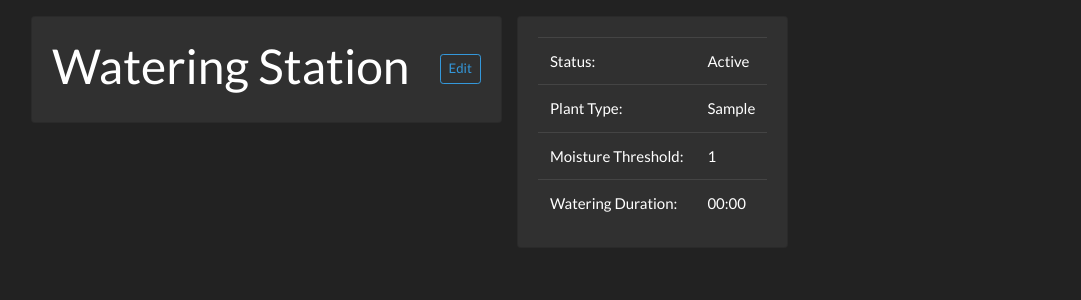
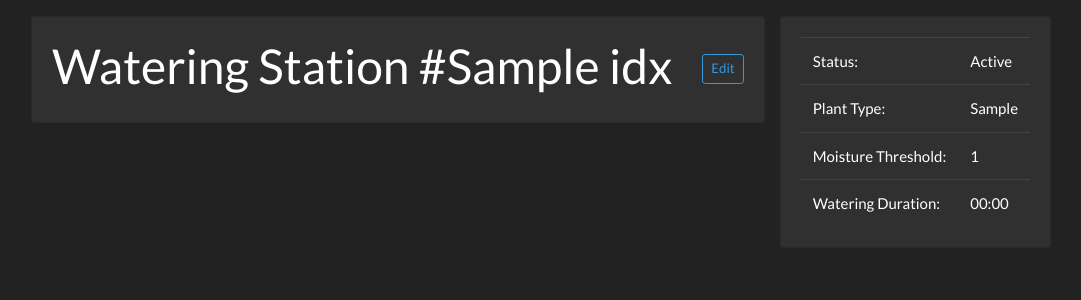
Before and after one commit to e-dang/Autogarden, a Django app: template garden/templates/watering_station_detail.html in a window 1280 px wide. Shown: the part 71-371 px from the top of the page, without its empty margins (54-1135 px from the left). Run offline with Django 3.2, Linux system fonts and the light colour scheme; tables that the repository leaves empty hold one stand-in row (values such as "Sample post"); the template is opened without the code that fills it: values that come from a table or form of the project are taken from there, most other values are stand-ins (such as "Sample title", 1, 10 or a date in 2020); some libraries are stand-ins or nearby versions.

Commit message:
Implement displaying WS idx in detail view

```diff
--- a/garden/templates/watering_station_detail.html
+++ b/garden/templates/watering_station_detail.html
@@ -10,7 +10,7 @@
         <div class="card card-body">
             <div class="row">
                 <div class="col-auto">
-                    <h1>Watering Station</h1>
+                    <h1>Watering Station #<span id="wsIdx">{{idx}}</span></h1>
                 </div>
                 <div class="col-auto align-self-center">
                     <a id="editButton" class="btn btn-sm btn-outline-info"
--- a/garden/views.py
+++ b/garden/views.py
@@ -126,8 +126,9 @@ class WateringStationListView(View):
 class WateringStationDetailView(View):
     def get(self, request: http.HttpRequest, garden_pk: int, ws_pk: int) -> http.HttpResponse:
         garden = Garden.objects.get(pk=garden_pk)
-        station = garden.watering_stations.get(pk=ws_pk)
-        return render(request, 'watering_station_detail.html', context={'watering_station': station})
+        for i, station in enumerate(garden.watering_stations.all(), start=1):
+            if station.pk == ws_pk:
+                return render(request, 'watering_station_detail.html', context={'watering_station': station, 'idx': i})
 
 
 class WateringStationUpdateView(View):
```
Also changed, not shown: tests/functional/pages/watering_station_detail_page.py (+3 -0 lines), tests/functional/test_garden_modification.py (+1 -0 lines).
